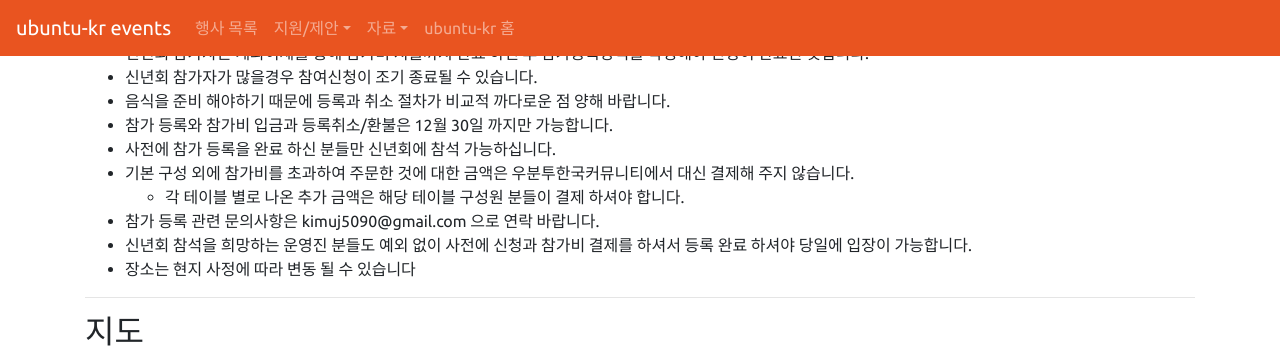
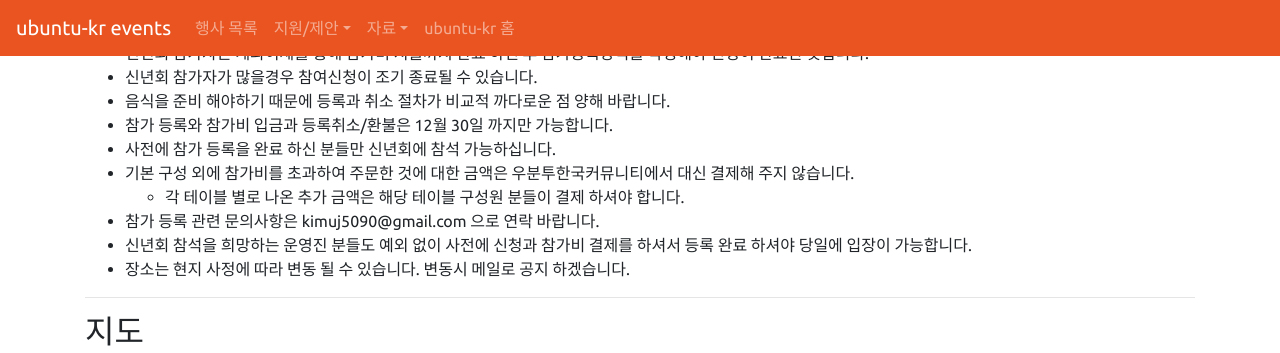
Before and after one commit to ubuntu-kr/events, a Jekyll site: the page built from _posts/2017-12-07-year-start-party-in-daejeon.md, in a window 1280 px wide and 900 px high, scrolled down 1245 px, cut to the strip 0-353 px from the top of the window. Built offline with Jekyll 4.4.1, drawn with Linux system fonts in a browser that asks for light colours.

Commit message:
안내 수정

```diff
--- a/_posts/2017-12-07-year-start-party-in-daejeon.md
+++ b/_posts/2017-12-07-year-start-party-in-daejeon.md
@@ -51,4 +51,4 @@ ticket_link: "https://survey.ubuntu-kr.org/index.php/956623?lang=ko"
   - 각 테이블 별로 나온 추가 금액은 해당 테이블 구성원 분들이 결제 하셔야 합니다.
 - 참가 등록 관련 문의사항은 kimuj5090@gmail.com 으로 연락 바랍니다.
 - 신년회 참석을 희망하는 운영진 분들도 예외 없이 사전에 신청과 참가비 결제를 하셔서 등록 완료 하셔야 당일에 입장이 가능합니다.
-- 장소는 현지 사정에 따라 변동 될 수 있습니다
+- 장소는 현지 사정에 따라 변동 될 수 있습니다. 변동시 메일로 공지 하겠습니다.
```
